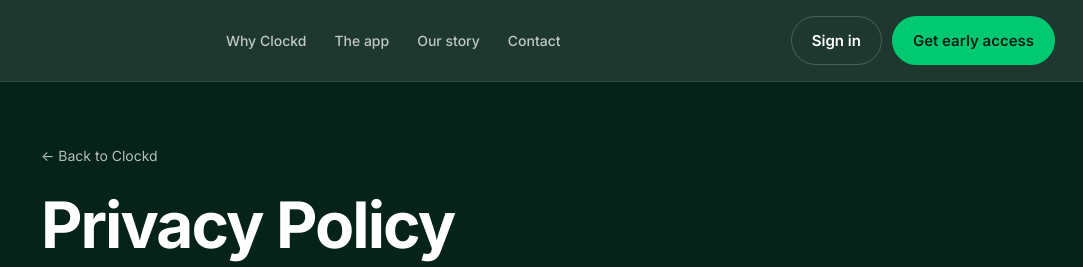
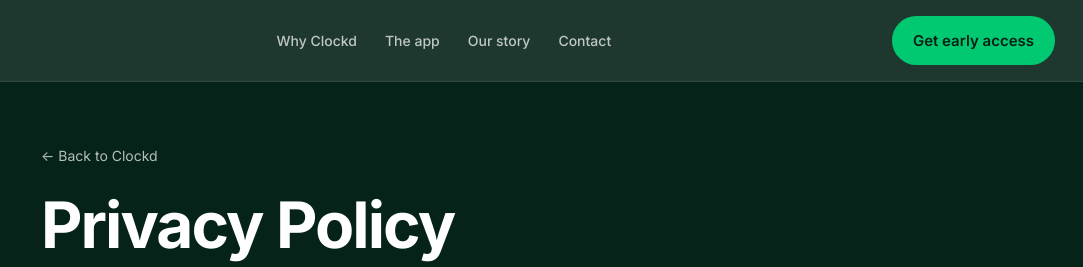
Before and after one commit to rennielab/clockd, a plain HTML site: page privacy.html in a window 1280 px wide. Shown: the top 267 px of the page, 197-1280 px from the left. Drawn offline with Linux system fonts and the light colour scheme.

Commit message:
Update privacy.html

```diff
--- a/privacy.html
+++ b/privacy.html
@@ -23,7 +23,7 @@
       <a href="index.html#contact">Contact</a>
     </nav>
     <div class="nav-cta">
-      <a href="index.html#notify" class="btn btn-ghost">Sign in</a>
+
       <a href="index.html#notify" class="btn btn-primary">Get early access</a>
     </div>
     <button class="nav-burger" aria-label="Open menu" aria-expanded="false" aria-controls="mobile-menu"><span></span><span></span><span></span></button>
```
